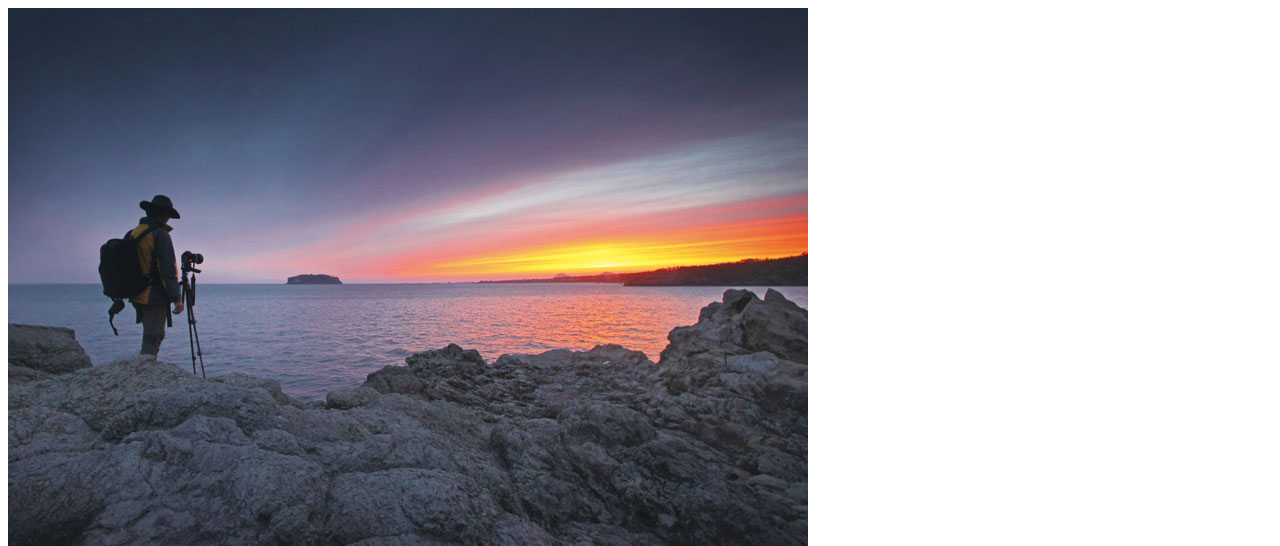
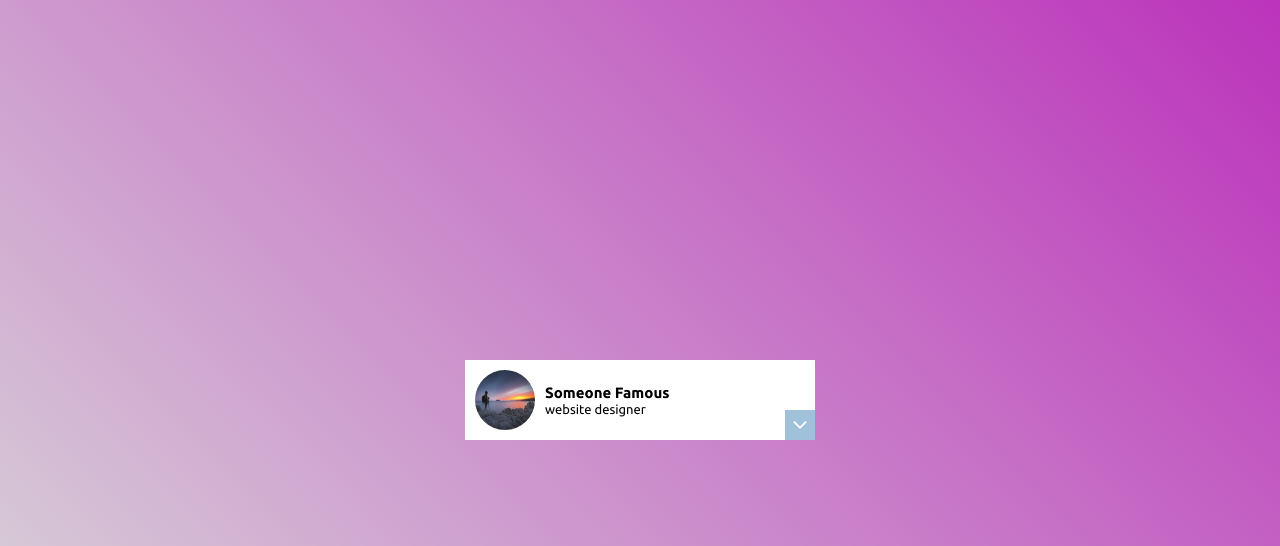
Before and after one commit to wnsghks/Web_Layouts, a plain HTML site: page navigation_bar/ex)3_dropdown menu/index.html in a window 1280 px wide. Shown: the top 546 px of the page. Drawn offline with nearby package versions, Linux system fonts and the light colour scheme.

Commit message:
ex)3_finish

```diff
--- a/navigation_bar/ex)3_dropdown menu/action.js
+++ b/navigation_bar/ex)3_dropdown menu/action.js
@@ -0,0 +1,10 @@
+const icon = document.querySelector(".card ion-icon");
+
+
+function addHeight() {
+    const card = document.querySelector(".card");
+
+    card.classList.toggle("action");
+}
+
+icon.addEventListener("click", addHeight);
--- a/navigation_bar/ex)3_dropdown menu/index.html
+++ b/navigation_bar/ex)3_dropdown menu/index.html
@@ -16,6 +16,9 @@
                     <h1 class="title">Someone Famous</h1>
                     <span class="sub">website designer</span>
                 </div>
+                <span class="click">
+                    <ion-icon name="chevron-down-outline"></ion-icon>
+                </span>
             </div>
             <div class="list">
                 <ul>
@@ -54,6 +57,8 @@
         </div>
     </nav>
 
+    <script type="module" src="https://unpkg.com/ionicons@5.5.2/dist/ionicons/ionicons.esm.js"></script>
+    <script nomodule src="https://unpkg.com/ionicons@5.5.2/dist/ionicons/ionicons.js"></script>
     <script src="./action.js"></script>
 </body>
 </html>
--- a/navigation_bar/ex)3_dropdown menu/style.css
+++ b/navigation_bar/ex)3_dropdown menu/style.css
@@ -0,0 +1,127 @@
+@import url('https://fonts.googleapis.com/css2?family=Ubuntu:wght@300;400;500;700&display=swap');
+
+
+* {
+    box-sizing: border-box;
+    padding: 0;
+    margin: 0;
+    text-decoration: none;
+    list-style: none;
+    font-family: 'Ubuntu', sans-serif;
+}
+
+body {
+    position: relative;
+    width: 100%;
+    height: 100vh;
+    background: linear-gradient(45deg, #daddda, #b3b);
+}
+
+.card {
+    position: absolute;
+    top: 50%;
+    left: 50%;
+    transform: translate(-50%, -50%);
+    background: white;
+    width: 350px;
+    height: 80px;
+    transition: 0.7s;
+    overflow: hidden;
+}
+
+.card.action {
+    height: 350px;
+    transition: 0.7s;
+}
+
+.card .content {
+    display: flex;
+    width: 350px;
+    height: 80px;
+    justify-items: center;
+    align-items: center;
+}
+
+.card .content .imgbx {
+    width: 80px;
+    height: 80px;
+    border-radius: 50px;
+    border: 10px solid white;
+}
+
+.card .content .info {
+    display: flex;
+    flex-direction: column;
+}
+
+.card .content .info .title {
+    font-size: 15px;
+    margin-bottom: 1px;
+}
+
+.card .content .info .sub {
+    font-size: 13px;
+}
+
+.card .content .click {
+    display: flex;
+    justify-content: center;
+    align-items: center;
+    position: fixed;
+    right: 0;
+    bottom: 0;
+    background: rgb(159, 194, 218);
+    width: 30px;
+    height: 30px;
+    z-index: 99999;
+}
+
+.card .content .click ion-icon {
+    width: 20px;
+    height: 20px;
+    color: white;
+    transition: 0.7s;
+}
+
+.card.action .content .click ion-icon {
+    width: 20px;
+    height: 20px;
+    color: white;
+    transform: rotate(180deg);
+    transition: 0.7s;
+}
+
+.card .list {
+    padding: 0 20px;
+}
+
+.card .list ul {
+    padding-top: 20px;
+    border-top: 1px solid rgba(0, 0, 0, 0.1);
+}
+
+.card .list ul li {
+    margin-bottom: 14px;
+}
+
+.card .list ul li a {
+    display: flex;
+    align-items: center;
+    color: #b3b3b3;
+    font-size: 15px;
+    font-weight: 400;
+}
+
+.card .list ul li a:hover {
+    color: #8c8bda;
+}
+
+
+.card .list ul li a ion-icon {
+    width: 30px;
+    height: 30px;
+}
+
+.card .list ul li a strong {
+    margin-left: 15px;
+}
```
